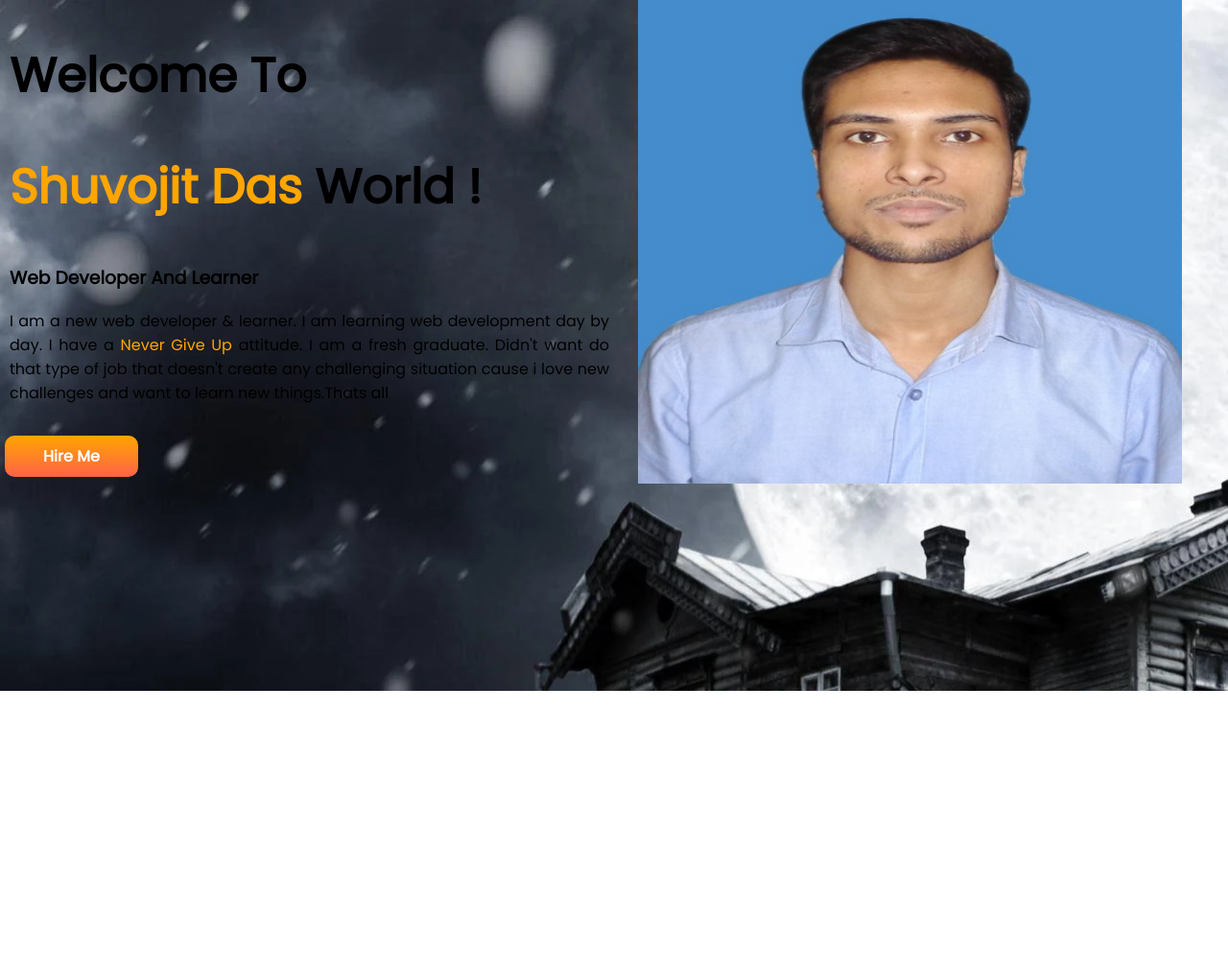
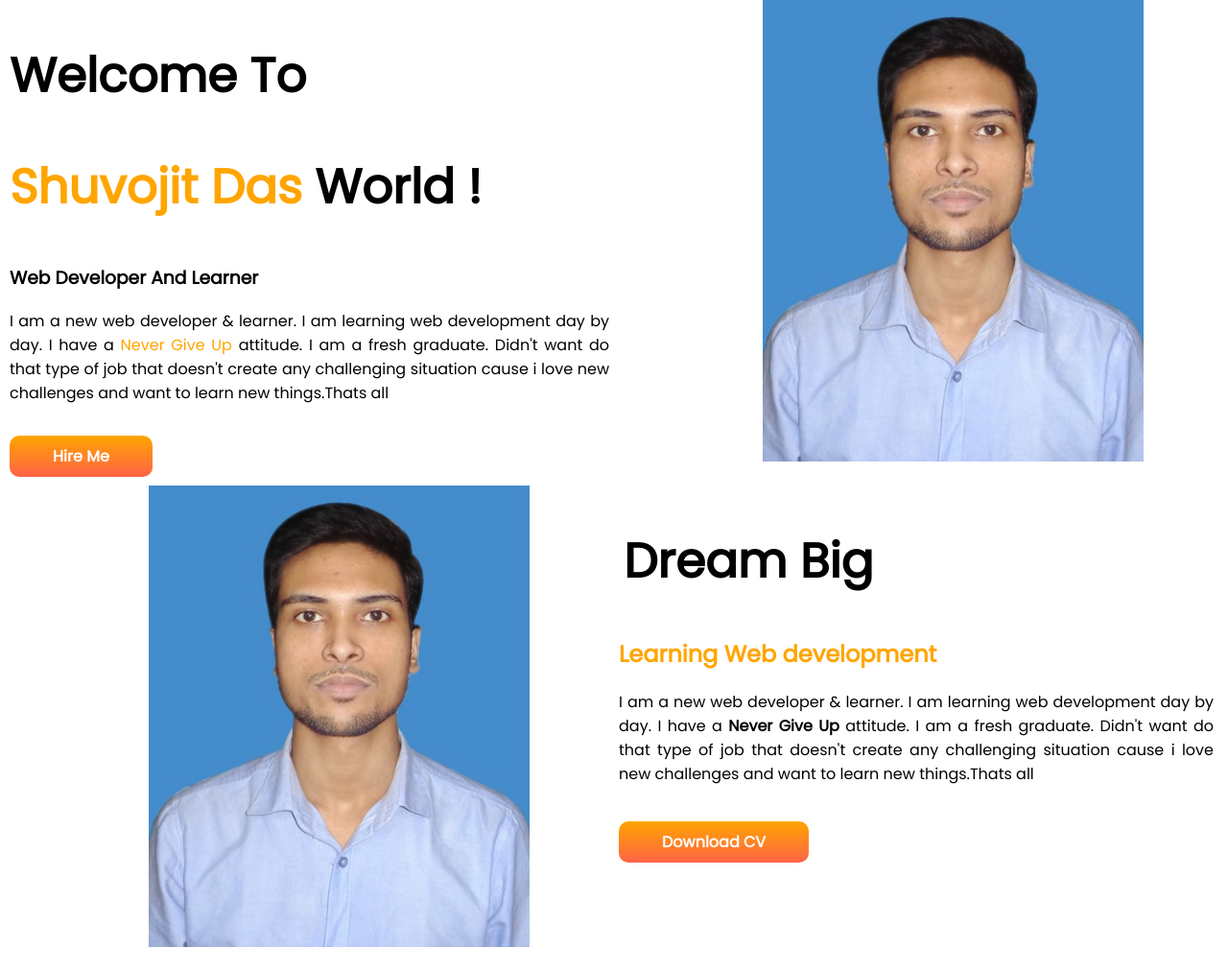
Before and after one commit to Das203web-dev/shuvo-portfolio, a plain HTML site: page index.html in a window 1280 px wide. Shown: the whole page at 96% size. Before the commit the page ends 800 px from the top, so only its background shows below. Drawn offline with Linux system fonts and the light colour scheme.

Commit message:
update again

```diff
--- a/index.html
+++ b/index.html
@@ -29,6 +29,24 @@
             <img src="formal.jpg" alt="photo">
         </div>
     </section>
+    <section class="bgimg">
+        <div class="width">
+            <img src="formal.jpg" alt="photo">
+        </div>
+        <div class="width">
+            <h1>Dream Big</h1>
+            <h2>Learning Web development</h2>
+            <p class="psize1">
+                I am a new web developer & learner. I am learning web development day by day. I have a
+                <strong>Never Give Up</strong> attitude. I am a fresh graduate. Didn't want do that type of job that
+                doesn't
+                create any challenging situation cause i love new challenges and want to learn new things.Thats all
+            </p>
+            <a class="link-button2" target="_blank" href="https://mybdjobs.bdjobs.com/mybdjobs/masterview.asp">Download
+                CV</a>
+
+        </div>
+    </section>
 </body>
 
 </html>
--- a/style.css
+++ b/style.css
@@ -28,15 +28,16 @@ section {
 }
 
 .width img {
-    width: 90%;
-    height: 70%;
-    padding-left: 20px;
+    width: 63%;
+    height: 95%;
+    padding-left: 150px;
 }
 
 .link-button {
     text-decoration: none;
     background-image: linear-gradient(orange, tomato);
-    padding: 10px 40px;
+    padding: 10px 45px;
+    margin-left: 5px;
     border-radius: 10px;
     color: white;
     font-weight: 800;
@@ -45,9 +46,26 @@ section {
 .psize {
     text-align: justify;
     padding-left: 5px;
+
 }
 
-.bgimg {
-    background-image: url(bgm/bg2.webp);
-    background-repeat: no-repeat;
+h2 {
+
+    color: orange;
 }
+
+.link-button2 {
+    text-decoration: none;
+    background-image: linear-gradient(orange, tomato);
+    padding: 10px 45px;
+    border-radius: 10px;
+    color: white;
+    font-weight: 800;
+
+}
+
+.psize1 {
+    text-align: justify;
+    padding-right: 10px;
+    padding-bottom: 30px;
+}
```
